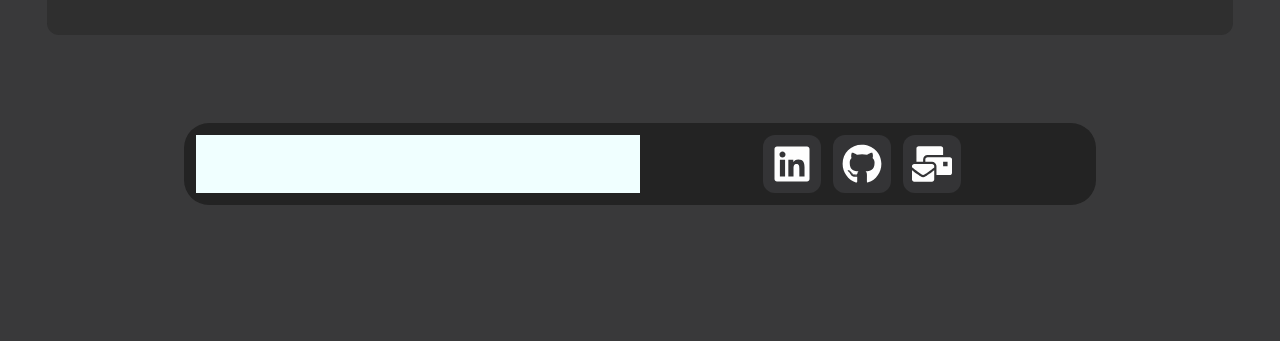
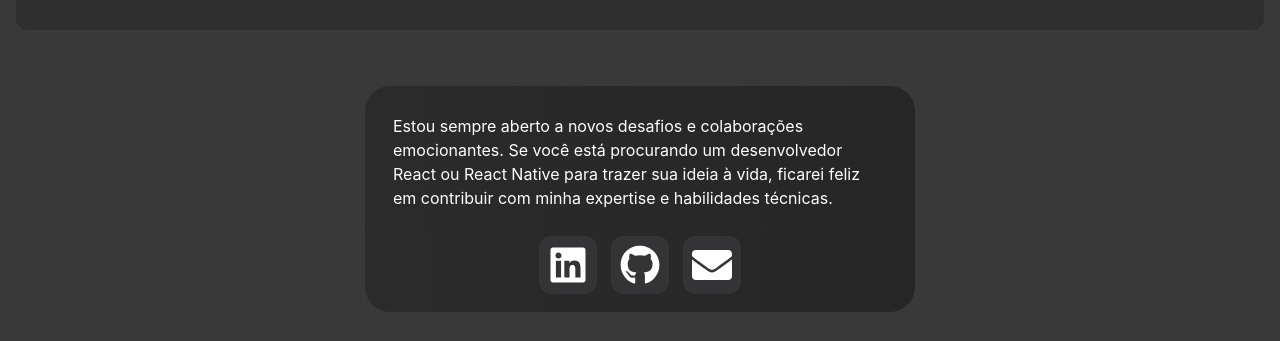
Before and after one commit to fireblaze267/vinicius_web, a React (Vite) app: page / in a window 1280 px wide. Shown: the part 2311-2652 px from the top of the page. Before the commit the page ends 2580 px from the top, so only its background shows below. Built offline with nearby package versions, Linux system fonts and the light colour scheme.

Commit message:
Style changes

```diff
--- a/src/app.scss
+++ b/src/app.scss
@@ -2,6 +2,13 @@
 
 * {
   box-sizing: border-box;
+}
+
+a {
+  padding: 0;
+  margin: 0;
+  text-decoration: none;
+  color: unset;
 }
 
 :root {
--- a/src/components/navbar/index.jsx
+++ b/src/components/navbar/index.jsx
@@ -7,7 +7,7 @@ export default function Navbar() {
     <nav className="nav-main">
       <div className="nav-logo">
         <h1>Vinicius</h1>
-        <span>Web developer</span>
+        <span>Developer</span>
       </div>
 
       <div className="nav-links">
--- a/src/components/navbar/styles.scss
+++ b/src/components/navbar/styles.scss
@@ -17,7 +17,7 @@
     span {
       position: absolute;
       bottom: -1rem;
-      left: 4rem;
+      left: 6.5rem;
     }
   }
   &-links {
--- a/src/components/projects/index.jsx
+++ b/src/components/projects/index.jsx
@@ -12,10 +12,10 @@ export default function Projects() {
       <div className="projects-container">
         <div className="projects-text">
           <h1>
-            Projetos
             <BsGithub
               onClick={() => handleLink("https://github.com/fireblaze267")}
             />
+            Projetos
           </h1>
         </div>
         <div className="projects-display">
--- a/src/components/projects/styles.scss
+++ b/src/components/projects/styles.scss
@@ -12,18 +12,19 @@
     flex-direction: column;
     width: 100%;
     height: 100%;
-    padding: 1rem 0;
+    padding: 1rem 0.2rem;
   }
   &-text {
     display: flex;
     flex-direction: column;
     text-align: left;
-    padding: 0.5rem 1.5rem;
+    padding: 0.5rem 1.8rem;
     margin-bottom: 1rem;
     h1 {
       display: flex;
       align-items: center;
-      gap: 0.8rem;
+      flex-direction: row;
+      gap: 1.5rem;
       font-weight: 200;
       font-size: 3.5rem;
       svg {
@@ -152,6 +153,8 @@
     align-items: center;
     justify-content: center;
     svg {
+      width: 50px;
+      height: 50px;
       border: 1px solid #008080;
       border-radius: 15px;
       padding: 8px;
@@ -168,8 +171,8 @@
     svg {
       display: block;
       right: 20%;
-      width: 40px;
-      height: 40px;
+      width: 45px;
+      height: 45px;
     }
     &:hover::after {
       animation: none;
--- a/src/components/social/index.jsx
+++ b/src/components/social/index.jsx
@@ -1,4 +1,4 @@
-import { FaMailBulk } from "react-icons/fa";
+import { FaEnvelope } from "react-icons/fa";
 import { FaGithub, FaLinkedin } from "react-icons/fa6";
 import "./styles.scss";
 
@@ -6,30 +6,41 @@ export default function Social() {
   const social = [
     {
       icon: <FaLinkedin />,
-      link: "",
+      link: "https://www.linkedin.com/in/vinicius-gama/",
     },
     {
       icon: <FaGithub />,
-      link: "",
+      link: "https://github.com/fireblaze267",
     },
     {
-      icon: <FaMailBulk />,
-      link: "",
+      icon: <FaEnvelope />,
+      link: "mailto:vinicius.gama25@hotmail.com",
     },
   ];
 
   return (
     <div className="social-main">
       <div className="social-content">
-        <div className="social-img">
-          <img />
+        <div className="social-text">
+          <p>
+            Estou sempre aberto a novos desafios e colaborações emocionantes. Se
+            você está procurando um desenvolvedor React ou React Native para
+            trazer sua ideia à vida, ficarei feliz em contribuir com minha
+            expertise e habilidades técnicas.
+          </p>
         </div>
         <div className="social-links">
           {social.map((x, idx) => {
             return (
-              <div key={idx} onClick={null} className="social-item">
-                {x.icon}
-              </div>
+              <a href={x.link}>
+                <div
+                  key={idx}
+                  onClick={() => window.open(x.link)}
+                  className="social-item"
+                >
+                  {x.icon}
+                </div>
+              </a>
             );
           })}
         </div>
--- a/src/components/social/styles.scss
+++ b/src/components/social/styles.scss
@@ -2,28 +2,39 @@
   &-main {
     display: flex;
     place-content: center;
+    justify-content: center;
     width: 100%;
-    margin: 2rem 0rem;
     padding: 1rem;
   }
   &-content {
     display: flex;
-    width: 75%;
-    padding: 12px;
-    background-color: #232323;
+    gap: 1rem;
+    flex-direction: column;
+    align-items: center;
+    width: clamp(250px, 550px, 550px);
+    padding: 18px;
+    background: rgb(43, 43, 43);
+    background: linear-gradient(
+      90deg,
+      rgba(43, 43, 43, 1) 0%,
+      rgba(38, 38, 38, 1) 100%
+    );
     border-radius: 25px;
   }
-  &-img {
-    width: 50%;
+  &-text {
+    padding: 1rem;
+    text-align: start;
     padding: 10px;
-    background-color: azure;
+    p {
+      line-break: auto;
+    }
   }
   &-links {
     display: flex;
     flex-direction: row;
     align-items: center;
     justify-content: center;
-    gap: 12px;
+    gap: 14px;
     width: 50%;
   }
   &-item {
--- a/src/components/tech/styles.scss
+++ b/src/components/tech/styles.scss
@@ -3,7 +3,6 @@
     display: flex;
     align-self: center;
     gap: 1rem;
-    width: 95%;
     border-radius: 12px;
     padding: 2rem;
     background: rgba(12, 12, 12, 0.22);
```
